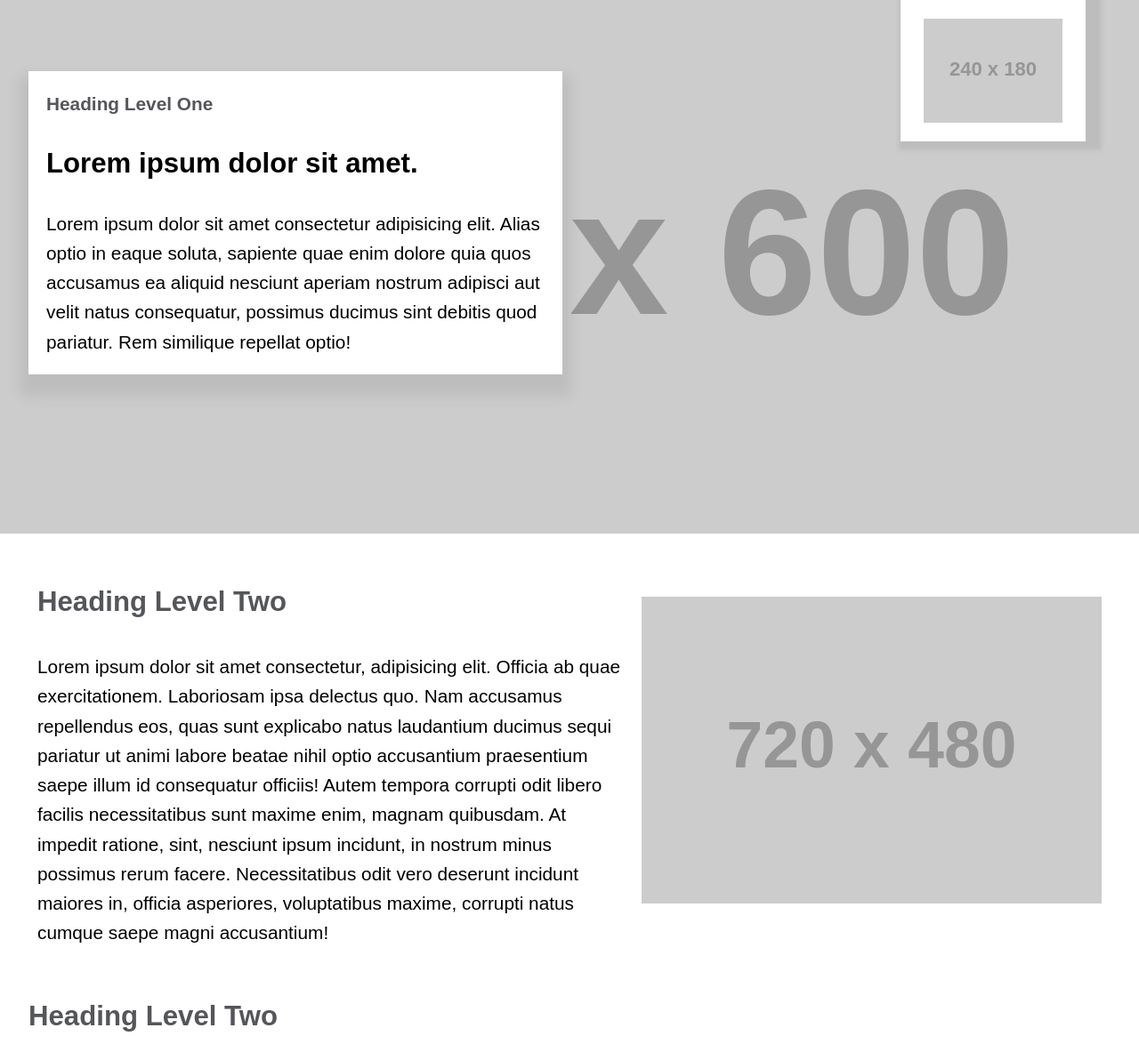
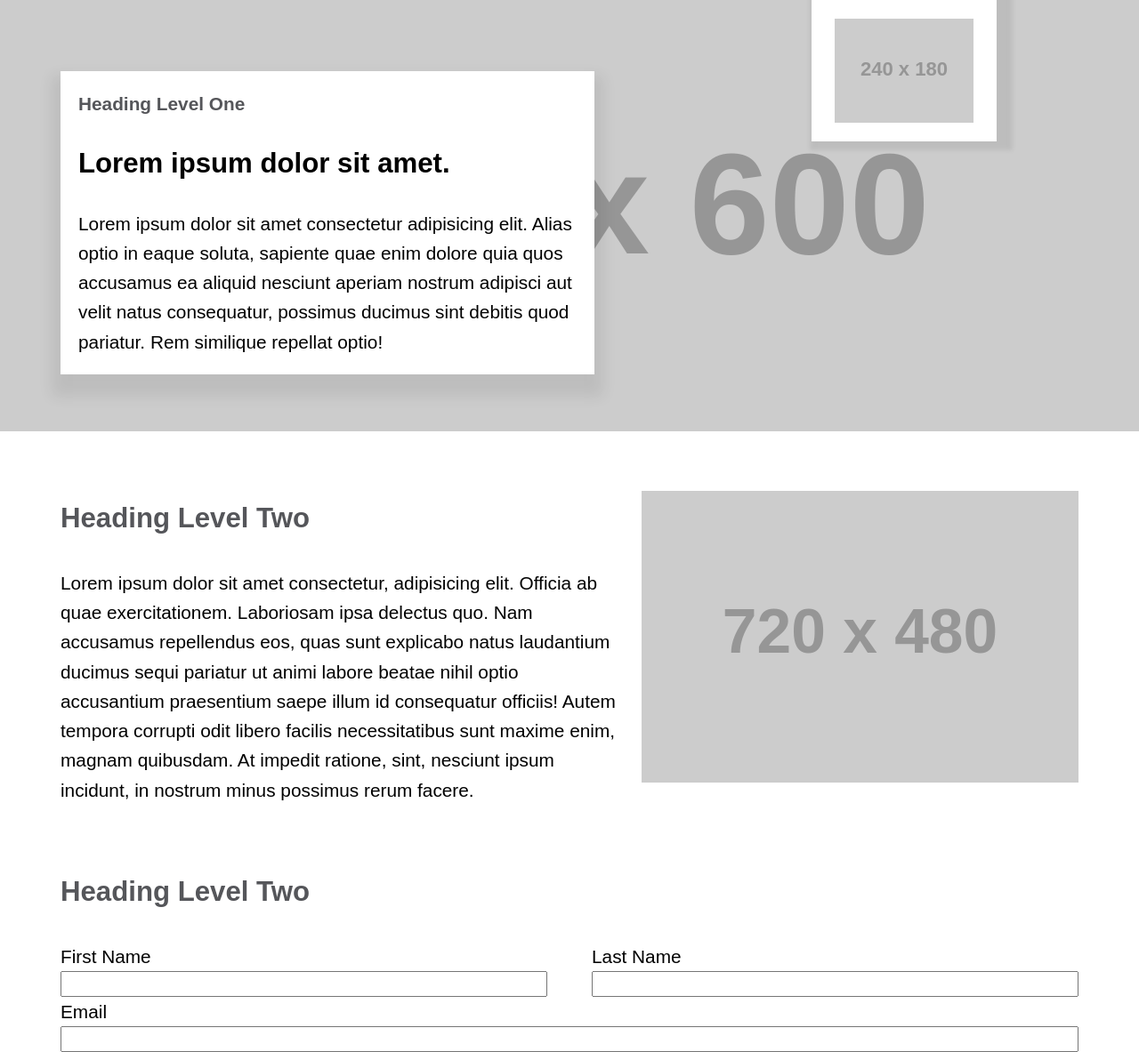
Before and after one commit to dvshannon/gsAssessment2020, a plain HTML site: page index.html in a window 1280 px wide. Shown: the top 1183 px of the page at 89% size. Drawn offline with Linux system fonts and the light colour scheme; placeholder pictures from the web are drawn by us.

Commit message:
big screen fix 2

```diff
--- a/assets/style.css
+++ b/assets/style.css
@@ -220,16 +220,28 @@ form .grid {
 }
 
 @media screen and (min-width: 1200px){
-    .d-container, .container-flex {
-        max-width: 65em;
+    .d-container, .container-flex, .container {
+        max-width: 55em;
     }
-
+    .desktop-banner {
+        height: 485px;
+    }
     .desktop-divPH {
         padding: 1em 1.25em;
-        right: 60px;
+        right: 160px;
         max-width: 10em;
+    }
+    .container-flex {
+        margin-top: 485px;
+        padding: 2em 0;
     }
     form .grid {
         padding: 20px 0;
     }
 }
+
+@media screen and (min-width: 1800px) {
+    .desktop-divPH {
+        right: 285px;
+    }
+}
--- a/index.html
+++ b/index.html
@@ -24,7 +24,7 @@
     </div>
         <div class="container-flex d-grid">
             <h2>Heading Level Two</h2>
-            <p>Lorem ipsum dolor sit amet consectetur, adipisicing elit. Officia ab quae exercitationem. Laboriosam ipsa delectus quo. Nam accusamus repellendus eos, quas sunt explicabo natus laudantium ducimus sequi pariatur ut animi labore beatae nihil optio accusantium praesentium saepe illum id consequatur officiis! Autem tempora corrupti odit libero facilis necessitatibus sunt maxime enim, magnam quibusdam. At impedit ratione, sint, nesciunt ipsum incidunt, in nostrum minus possimus rerum facere. Necessitatibus odit vero deserunt incidunt maiores in, officia asperiores, voluptatibus maxime, corrupti natus cumque saepe magni accusantium!</p>
+            <p>Lorem ipsum dolor sit amet consectetur, adipisicing elit. Officia ab quae exercitationem. Laboriosam ipsa delectus quo. Nam accusamus repellendus eos, quas sunt explicabo natus laudantium ducimus sequi pariatur ut animi labore beatae nihil optio accusantium praesentium saepe illum id consequatur officiis! Autem tempora corrupti odit libero facilis necessitatibus sunt maxime enim, magnam quibusdam. At impedit ratione, sint, nesciunt ipsum incidunt, in nostrum minus possimus rerum facere.</p>
             <img src="https://via.placeholder.com/720x480.png" alt="placeholder" class='desktop img desktop-sec'>
         </div>
         <section class="container">
```
